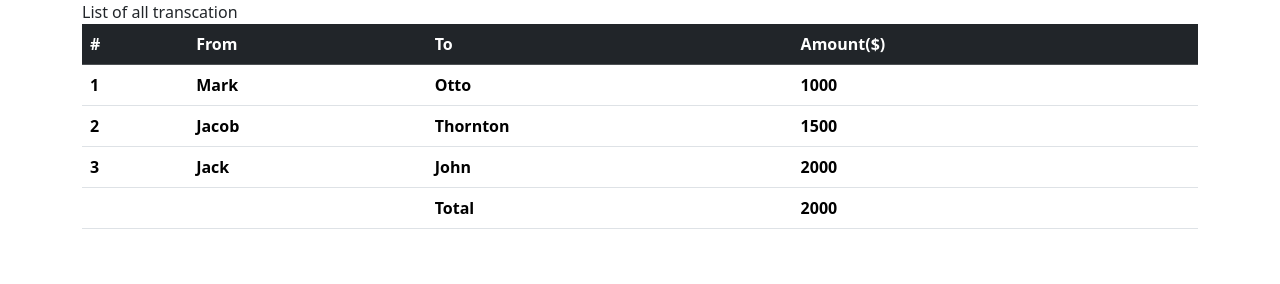
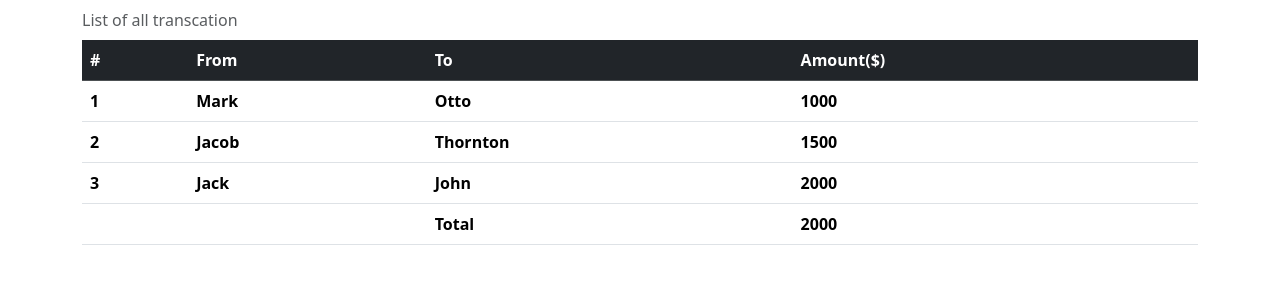
Before and after one commit to acciojob/tables-jagrutiburde0413, a website: page main.html in a window 1280 px wide. Drawn offline with nearby package versions, Linux system fonts and the light colour scheme.

Commit message:
created a submission

```diff
--- a/main.html
+++ b/main.html
@@ -11,8 +11,8 @@
 <body>
 	<!-- the entire body must be written by student -->
 	<div class="container">
-	<table class="table ">
-		List of all transcation
+	<table class="table caption-top">
+		<caption>List of all transcation</caption>
 		<thead  font-monospace, text-end, fw-bold >
 			<tr>
 				<th id = "total" scope="col" class="table-dark">#</th>
```
